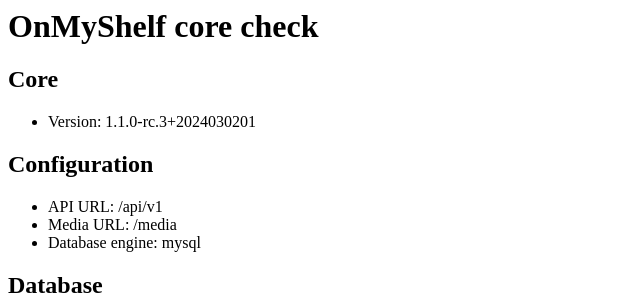
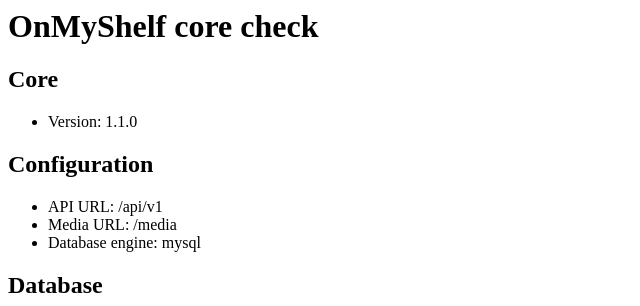
Before and after one commit to onmyshelf/api, a PHP site: page /check.php in a window 1280 px wide. Shown: the top 306 px of the page, without its empty margins (0-640 px from the left). Run offline with PHP 8.4, Linux system fonts and the light colour scheme.

Commit message:
1.1.0 release

```diff
--- a/inc/init.php
+++ b/inc/init.php
@@ -1,5 +1,5 @@
 <?php
-define('VERSION', '1.1.0-rc.3+2024030201');
+define('VERSION', '1.1.0');
 
 // load config file
 if (!file_exists("config.php")) {
```
Also changed, not shown: CHANGELOG.md.
